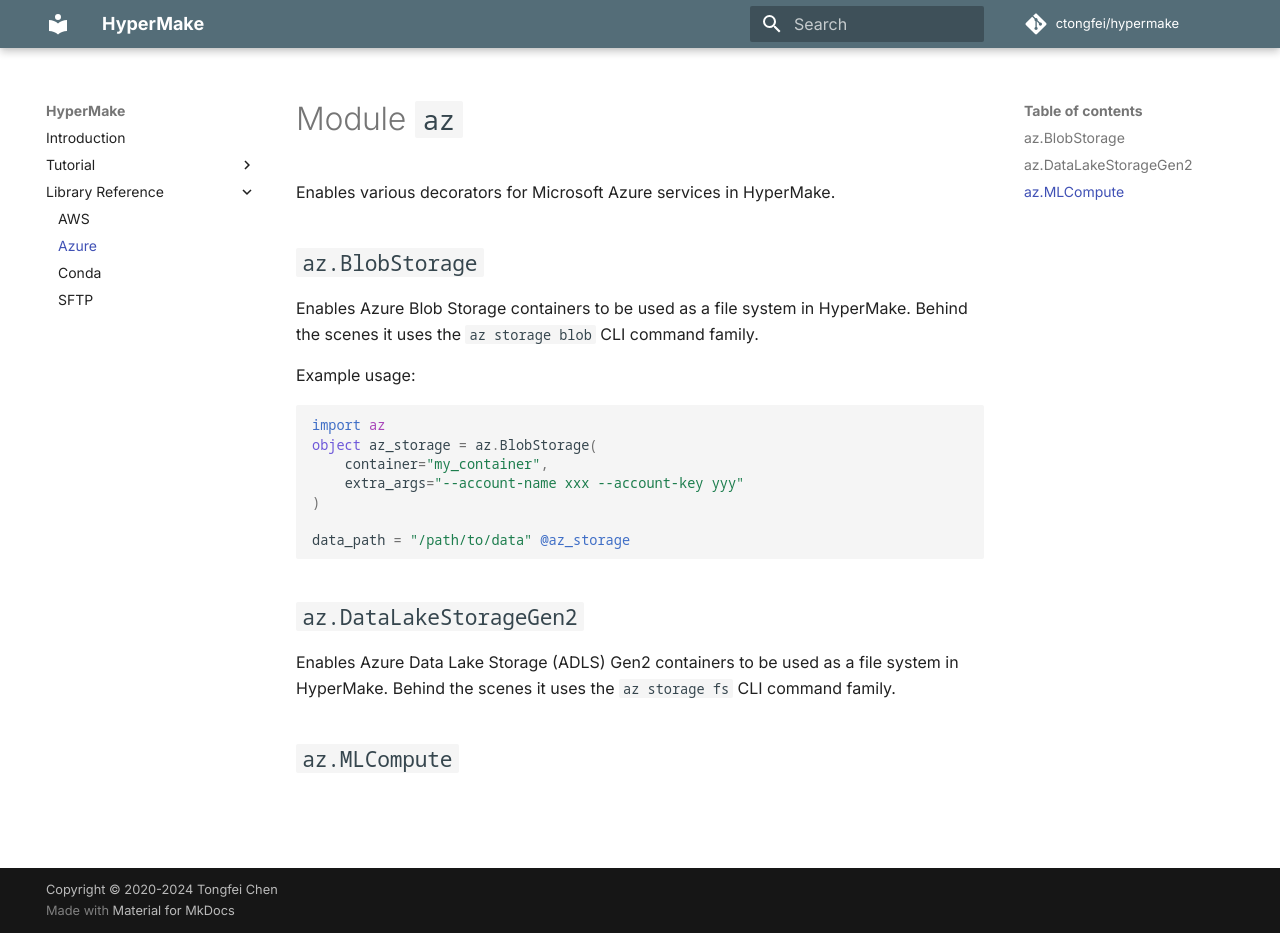
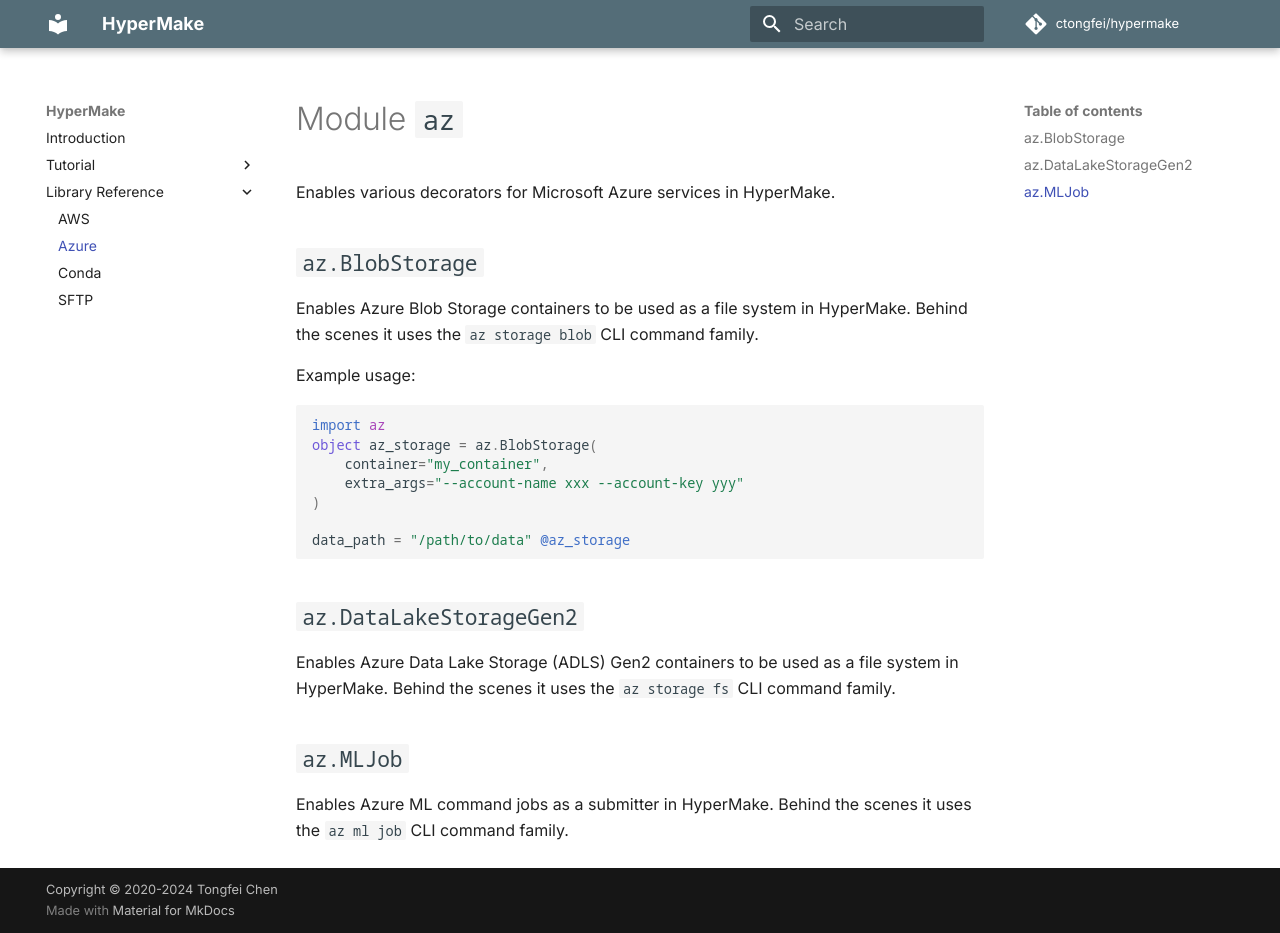
Before and after one commit to ctongfei/hypermake, an MkDocs documentation site: the page built from docs/stdlib/az.md, in a window 1280 px wide and 933 px high. Built offline with MkDocs 1.6.1 and Material for MkDocs 9.7.7, drawn with Linux system fonts in a browser that asks for light colours; comment, search, counter and statistics services are not loaded.

```diff
--- a/docs/stdlib/az.md
+++ b/docs/stdlib/az.md
@@ -22,4 +22,6 @@
 
 Enables Azure Data Lake Storage (ADLS) Gen2 containers to be used as a file system in HyperMake. Behind the scenes it uses the `az storage fs` CLI command family.
 
-## `az.MLCompute`
+## `az.MLJob`
+
+Enables Azure ML command jobs as a submitter in HyperMake. Behind the scenes it uses the `az ml job` CLI command family.
```
Also changed, not shown: 7 other files.
